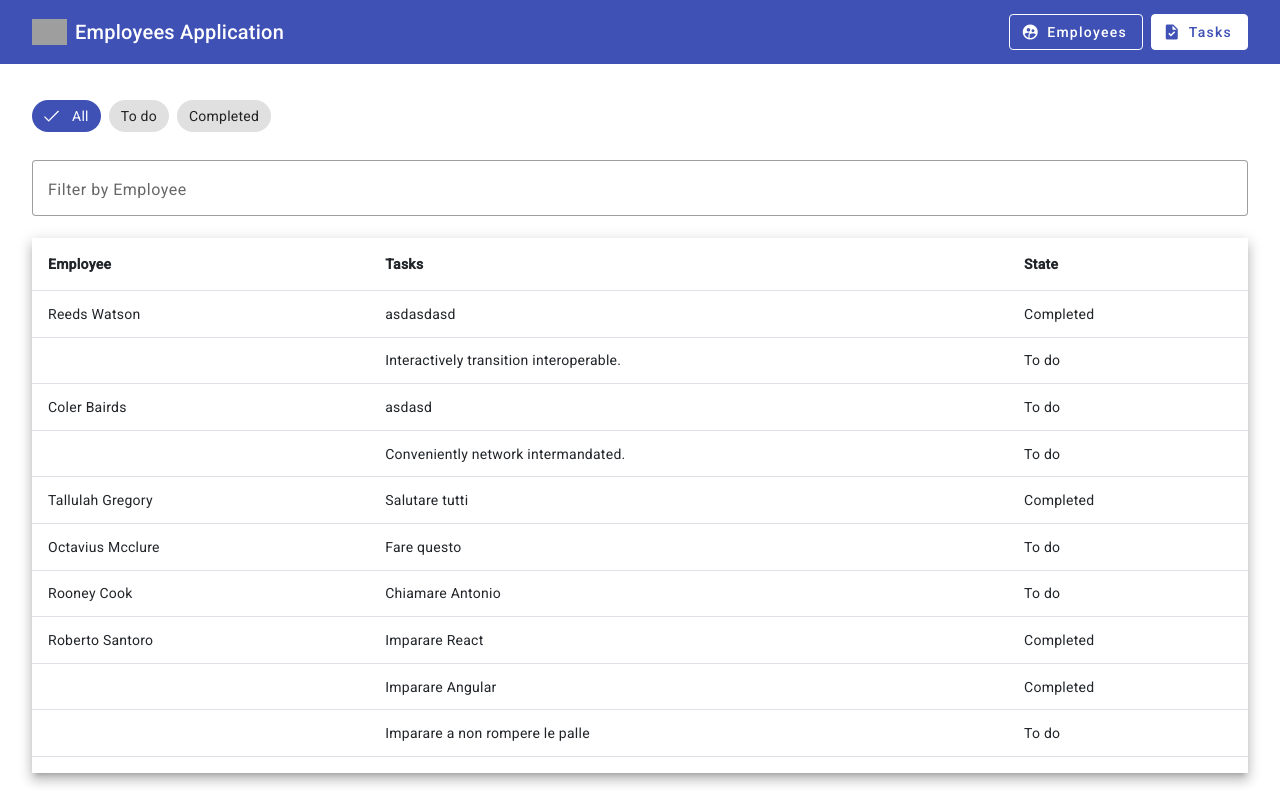
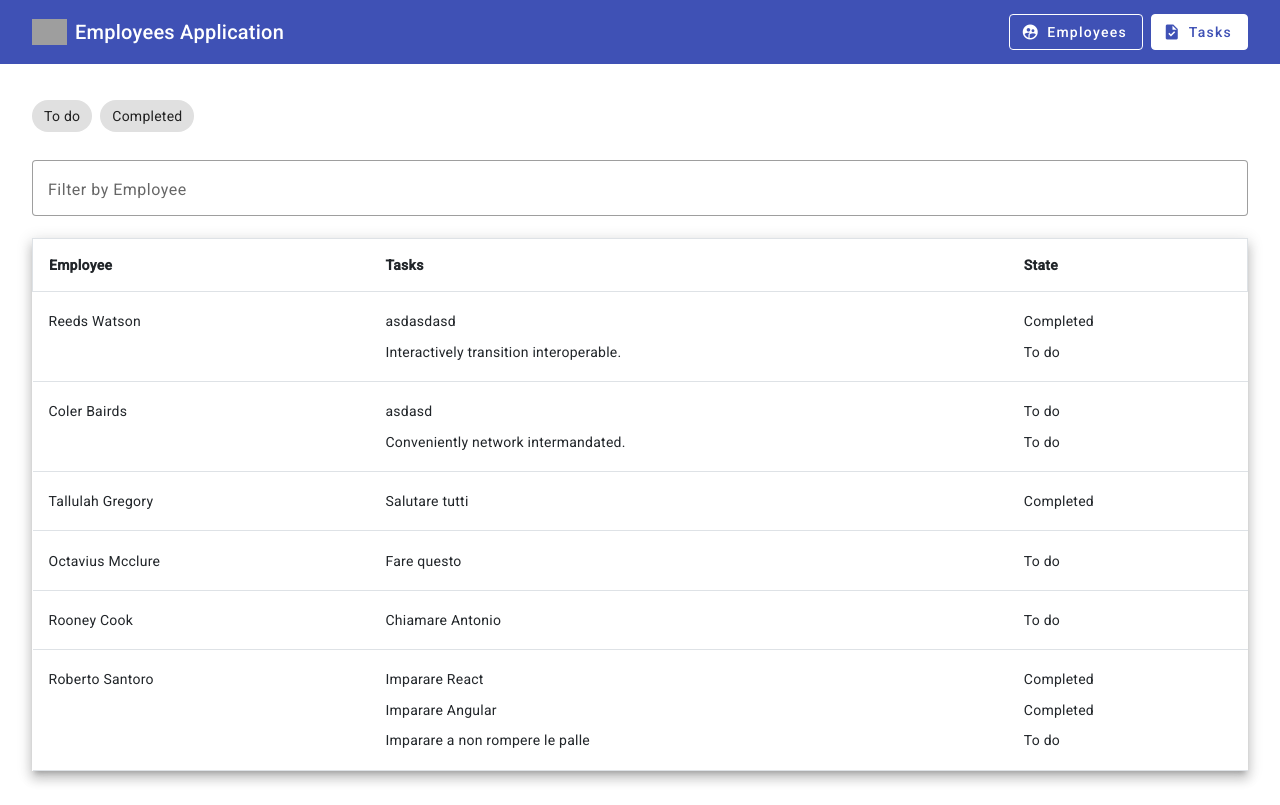
Before and after one commit to SilvyKong22/EmployeesApp, an Angular app: page /tasks in a window 1280 px wide. Built offline with nearby package versions, Linux system fonts and the light colour scheme; data requests are answered from the project's data file; grey boxes are pictures that could not be loaded.

Commit message:
Mat Chips Selectors bug fixed. Removed 'All' chip.

```diff
--- a/src/app/tasks-archive/tasks-archive.component.html
+++ b/src/app/tasks-archive/tasks-archive.component.html
@@ -1,21 +1,9 @@
 <div class="main-body">
   <mat-chip-listbox class="mb-4" aria-label="Fish selection">
-    <mat-chip-option
-      [selected]="selectedStatus === 'All'"
-      (selectionChange)="filterByStatus('All')"
-    >
-      All
-    </mat-chip-option>
-    <mat-chip-option
-      [selected]="selectedStatus === 'To do'"
-      (selectionChange)="filterByStatus('To do')"
-    >
+    <mat-chip-option (selectionChange)="filterByStatus('To do')">
       To do
     </mat-chip-option>
-    <mat-chip-option
-      [selected]="selectedStatus === 'Completed'"
-      (selectionChange)="filterByStatus('Completed')"
-    >
+    <mat-chip-option (selectionChange)="filterByStatus('Completed')">
       Completed
     </mat-chip-option>
   </mat-chip-listbox>
@@ -33,20 +21,33 @@
   <div class="table-responsive">
     <table class="table">
       <thead>
-        <tr>
+        <tr class="tr_head">
           <th scope="col">Employee</th>
           <th scope="col">Tasks</th>
           <th scope="col">State</th>
         </tr>
       </thead>
-      <tbody *ngFor="let employee of filteredEmployees">
-        <tr *ngFor="let task of employee.tasks; let i = index">
+      <tbody>
+        <ng-container *ngFor="let employee of filteredEmployees">
+          <tr
+            *ngFor="
+              let task of employee.tasks;
+              let i = index;
+              last as isLast;
+              first as isFirst
+            "
+            [ngClass]="{
+              tr_group_last: isLast,
+              tr_group_first: isFirst
+            }"
+          >
             <td>
               {{ i === 0 ? employee.firstName + " " + employee.lastName : "" }}
             </td>
             <td>{{ task.task }}</td>
             <td>{{ task.state }}</td>
           </tr>
+        </ng-container>
       </tbody>
     </table>
   </div>
--- a/src/app/tasks-archive/tasks-archive.component.scss
+++ b/src/app/tasks-archive/tasks-archive.component.scss
@@ -3,10 +3,34 @@
     0px 8px 10px 1px rgba(0, 0, 0, 0.14), 0px 3px 14px 2px rgba(0, 0, 0, 0.12);
 }
 
-.table-responsive th {
+.table-responsive table {
+  margin-bottom: 0;
+}
+
+.table-responsive .tr_head {
+  border: 1px solid var(--bs-border-color) !important;
+}
+
+.table-responsive .tr_head th {
   padding: 1rem;
 }
 
+.table-responsive tr {
+  border-color: transparent;
+}
+
 .table-responsive td {
-  padding: 0.8rem 1rem;
+  padding: 0.3rem 1rem;
 }
+
+.table-responsive .tr_group_first td {
+  padding-top: 1.2rem;
+}
+
+.table-responsive .tr_group_last td {
+  padding-bottom: 1.2rem;
+}
+
+.table-responsive .tr_group_last {
+  border-bottom: 1px solid var(--bs-border-color) !important;
+}
--- a/src/app/tasks-archive/tasks-archive.component.ts
+++ b/src/app/tasks-archive/tasks-archive.component.ts
@@ -9,14 +9,13 @@ import { DataStorageService } from '../services/data-storage.service';
 export class TasksArchiveComponent implements OnInit {
   employees: any[] = [];
   filteredEmployees: any[] = [];
-  selectedStatus: string = 'All';
+  selectedStatus: string;
   constructor(private _dataStorage: DataStorageService) {}
 
   ngOnInit(): void {
     this._dataStorage.getEmployeeList().subscribe((employees) => {
       this.employees = employees;
       this.filteredEmployees = [...employees];
-      this.filterByStatus('All');
     });
   }
 
@@ -32,9 +31,8 @@ export class TasksArchiveComponent implements OnInit {
   }
 
   filterByStatus(status: string): void {
+    if (this.selectedStatus !== status) {
       this.selectedStatus = status;
-    console.log(this.selectedStatus);
-
       if (status !== 'All') {
         this.filteredEmployees = this.employees
           .map((employee: any) => {
@@ -47,8 +45,14 @@ export class TasksArchiveComponent implements OnInit {
               return employee;
             }
           })
-        .filter((employee: any) => employee.tasks && employee.tasks.length > 0);
+          .filter(
+            (employee: any) => employee.tasks && employee.tasks.length > 0
+          );
       } else {
+        this.filteredEmployees = [...this.employees];
+      }
+    } else {
+      this.selectedStatus = 'All';
       this.filteredEmployees = [...this.employees];
     }
   }
```
Lines whose indentation alone changed are shown as unchanged.
